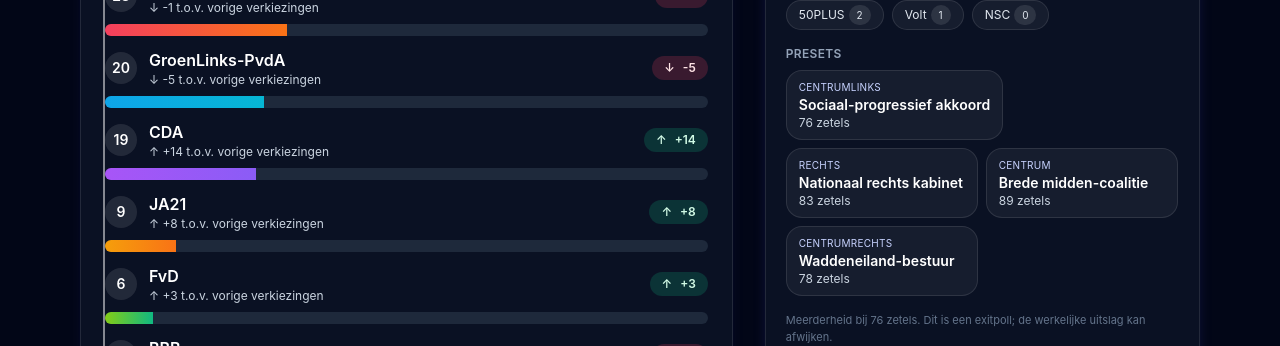
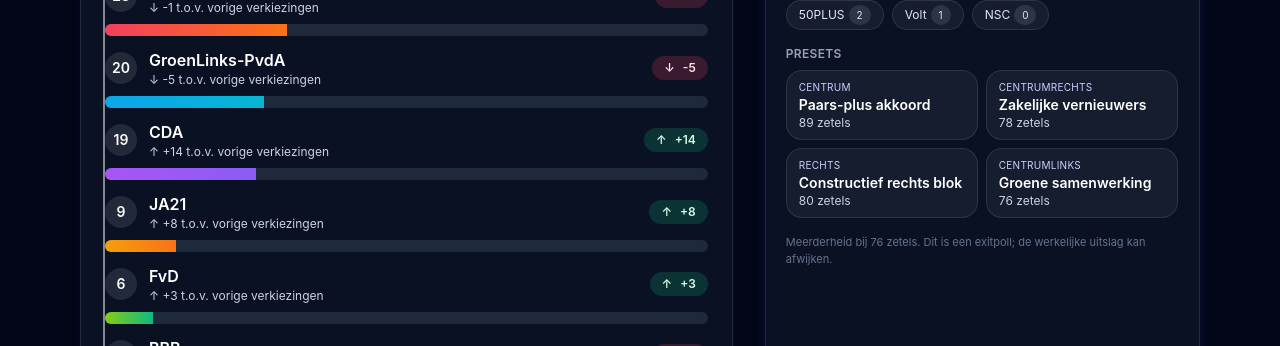
Before and after one commit to TychoLoke/StemWijzer2025, a Next.js app: page / in a window 1280 px wide. Shown: the part 802-1148 px from the top of the page. Built offline with nearby package versions, Linux system fonts and the light colour scheme; no server answers.

Commit message:
Improve coalition presets and recommendations

```diff
--- a/src/components/coalition-builder.tsx
+++ b/src/components/coalition-builder.tsx
@@ -8,29 +8,11 @@
 import { parseMajorityHint } from "@/lib/time";
 import clsx from "clsx";
 import { getPartyColor, getPartyGradient } from "@/lib/party-colors";
-
-const PRESETS: { name: string; orientation: string; parties: string[] }[] = [
-  {
-    name: "Sociaal-progressief akkoord",
-    orientation: "centrumlinks",
-    parties: ["glpvda", "d66", "cda", "sp", "pvdd", "denk", "volt"],
-  },
-  {
-    name: "Nationaal rechts kabinet",
-    orientation: "rechts",
-    parties: ["pvv", "vvd", "ja21", "cda", "bbb", "sgp"],
-  },
-  {
-    name: "Brede midden-coalitie",
-    orientation: "centrum",
-    parties: ["vvd", "d66", "cda", "glpvda"],
-  },
-  {
-    name: "Ondernemerscoalitie",
-    orientation: "centrumrechts",
-    parties: ["vvd", "d66", "cda", "ja21", "bbb"],
-  },
-];
+import {
+  FEATURED_COALITION_PRESETS,
+  PARTY_ALIGNMENT,
+  resolveBlueprint,
+} from "@/lib/coalitions";
 
 interface CoalitionBuilderProps {
   parties: PartyProjection[];
@@ -107,6 +89,60 @@
   }, [totalSeats]);
 
   const likelyCoalitions = useMemo(() => {
+    type CoalitionOption = {
+      ids: string[];
+      seats: number;
+      overhang: number;
+      label: string;
+      parties: PartyProjection[];
+      gradient: string;
+      orientation?: string;
+    };
+
+    const describeOrientation = (scores: number[]) => {
+      if (scores.length === 0) return undefined;
+      const average = scores.reduce((sum, score) => sum + score, 0) / scores.length;
+      if (average <= -2) return "Links";
+      if (average < -0.5) return "Centrumlinks";
+      if (average <= 0.5) return "Centrum";
+      if (average <= 1.5) return "Centrumrechts";
+      if (average <= 2.5) return "Rechts";
+      return "Rechts-national";
+    };
+
+    const gradientForParties = (selectedParties: PartyProjection[]) => {
+      const swatches = selectedParties
+        .map((party) => getPartyColor(party.id).primary)
+        .slice(0, 3);
+      if (swatches.length === 1) {
+        swatches.push(swatches[0]);
+      }
+      return swatches.length > 1
+        ? `linear-gradient(120deg, ${swatches.join(", ")})`
+        : swatches[0] ?? "#312e81";
+    };
+
+    const curated: CoalitionOption[] = [];
+    const seen = new Set<string>();
+
+    FEATURED_COALITION_PRESETS.forEach((blueprint) => {
+      const resolved = resolveBlueprint(blueprint, partyMap);
+      if (resolved.parties.length < 2) return;
+      if (resolved.seats < MAJORITY) return;
+      const ids = resolved.parties.map((party) => party.id);
+      const key = [...ids].sort().join(",");
+      seen.add(key);
+      curated.push({
+        ids,
+        seats: resolved.seats,
+        overhang: resolved.seats - MAJORITY,
+        label: resolved.name,
+        parties: resolved.parties,
+        orientation: resolved.orientation,
+        gradient: gradientForParties(resolved.parties),
+      });
+    });
+
     const sortedParties = [...parties].sort((a, b) => b.seats - a.seats);
 
     const combinations: { ids: string[]; seats: number }[] = [];
@@ -130,36 +166,41 @@
 
     generate(0, [], 0);
 
-    const valid = combinations
+    const fallback = combinations
       .filter((combo) => combo.seats >= MAJORITY)
       .map((combo) => {
         const comboParties = combo.ids
           .map((id) => partyMap.get(id))
           .filter((party): party is PartyProjection => Boolean(party));
-        const label = comboParties.map((party) => party?.name).join(" + ");
+        if (comboParties.length < 2) {
+          return null;
+        }
+        const alignmentScores = comboParties.map(
+          (party) => PARTY_ALIGNMENT[party.id] ?? 0
+        );
+        const spread = Math.max(...alignmentScores) - Math.min(...alignmentScores);
+        if (spread > 3) {
+          return null;
+        }
+        const key = [...combo.ids].sort().join(",");
+        if (seen.has(key)) {
+          return null;
+        }
         const seats = combo.seats;
         const overhang = seats - MAJORITY;
-        const averageColor = comboParties
-          .map((party) => getPartyColor(party.id).primary)
-          .slice(0, 3);
-        if (averageColor.length === 1) {
-          averageColor.push(averageColor[0]);
-        }
         return {
           ids: combo.ids,
           seats,
           overhang,
-          label,
+          label: comboParties.map((party) => party?.name).join(" + "),
           parties: comboParties,
-          gradient:
-            averageColor.length > 1
-              ? `linear-gradient(120deg, ${averageColor.join(", ")})`
-              : averageColor[0] ?? "#312e81",
+          orientation: describeOrientation(alignmentScores),
+          gradient: gradientForParties(comboParties),
         };
       })
-      .filter((entry) => entry.parties.length >= 2);
+      .filter((entry): entry is CoalitionOption => Boolean(entry));
 
-    valid.sort((a, b) => {
+    fallback.sort((a, b) => {
       const diffA = a.overhang;
       const diffB = b.overhang;
       if (diffA !== diffB) {
@@ -171,7 +212,12 @@
       return b.seats - a.seats;
     });
 
-    return valid.slice(0, 4);
+    const availableSlots = Math.max(0, 4 - curated.length);
+    const combined = availableSlots > 0
+      ? [...curated, ...fallback.slice(0, availableSlots)]
+      : curated.slice(0, 4);
+
+    return combined.slice(0, 4);
   }, [parties, partyMap]);
 
   const toggleParty = useCallback(
@@ -395,8 +441,15 @@
                     aria-hidden
                   />
                   <div className="relative flex flex-col gap-2">
-                    <div className="flex items-center justify-between">
-                      <p className="text-sm font-semibold text-white">{coalition.label}</p>
+                    <div className="flex items-start justify-between gap-3">
+                      <div className="space-y-0.5">
+                        {coalition.orientation && (
+                          <p className="text-[11px] font-semibold uppercase tracking-wide text-indigo-200">
+                            {coalition.orientation}
+                          </p>
+                        )}
+                        <p className="text-sm font-semibold text-white">{coalition.label}</p>
+                      </div>
                       <span className="rounded-full bg-slate-900/70 px-2 py-1 text-xs font-semibold text-white/90">
                         {coalition.seats} zetels
                       </span>
@@ -510,7 +563,7 @@
               Sneltoetsen om populaire scenario&apos;s te laden.
             </p>
             <div className="mt-4 grid gap-3 sm:grid-cols-2">
-              {PRESETS.map((preset) => {
+              {FEATURED_COALITION_PRESETS.map((preset) => {
                 const seats = preset.parties.reduce(
                   (sum, id) => sum + (partyMap.get(id)?.seats ?? 0),
                   0,
--- a/src/components/mini-coalition.tsx
+++ b/src/components/mini-coalition.tsx
@@ -3,34 +3,12 @@
 import { useMemo, useState } from "react";
 import { PartyProjection } from "@/types/poll";
 import clsx from "clsx";
+import { FEATURED_COALITION_PRESETS } from "@/lib/coalitions";
 
 interface MiniCoalitionProps {
   parties: PartyProjection[];
   majority: number;
 }
-
-const MINI_PRESETS: { name: string; orientation: string; parties: string[] }[] = [
-  {
-    name: "Sociaal-progressief akkoord",
-    orientation: "centrumlinks",
-    parties: ["glpvda", "d66", "cda", "sp", "pvdd", "denk", "volt"],
-  },
-  {
-    name: "Nationaal rechts kabinet",
-    orientation: "rechts",
-    parties: ["pvv", "vvd", "ja21", "cda", "bbb", "sgp"],
-  },
-  {
-    name: "Brede midden-coalitie",
-    orientation: "centrum",
-    parties: ["vvd", "d66", "cda", "glpvda"],
-  },
-  {
-    name: "Waddeneiland-bestuur",
-    orientation: "centrumrechts",
-    parties: ["d66", "cda", "vvd", "ja21"],
-  },
-];
 
 export function MiniCoalition({ parties, majority }: MiniCoalitionProps) {
   const [selectedIds, setSelectedIds] = useState<string[]>([]);
@@ -111,7 +89,7 @@
       <div className="space-y-2 text-xs text-slate-300">
         <p className="font-semibold uppercase tracking-wide text-slate-400">Presets</p>
         <div className="flex flex-wrap gap-2">
-          {MINI_PRESETS.map((preset) => {
+          {FEATURED_COALITION_PRESETS.map((preset) => {
             const seats = preset.parties.reduce(
               (sum, id) => sum + (partyMap.get(id)?.seats ?? 0),
               0,
--- /dev/null
+++ b/src/lib/coalitions.ts
@@ -0,0 +1,71 @@
+import { PartyProjection } from "@/types/poll";
+
+export interface CoalitionBlueprint {
+  id: string;
+  name: string;
+  orientation: string;
+  parties: string[];
+}
+
+export const FEATURED_COALITION_PRESETS: CoalitionBlueprint[] = [
+  {
+    id: "purple-plus",
+    name: "Paars-plus akkoord",
+    orientation: "Centrum",
+    parties: ["d66", "vvd", "cda", "glpvda"],
+  },
+  {
+    id: "modern-vernieuwers",
+    name: "Zakelijke vernieuwers",
+    orientation: "Centrumrechts",
+    parties: ["d66", "vvd", "cda", "ja21"],
+  },
+  {
+    id: "constructief-rechts",
+    name: "Constructief rechts blok",
+    orientation: "Rechts",
+    parties: ["pvv", "vvd", "cda", "ja21", "bbb"],
+  },
+  {
+    id: "groene-samenwerking",
+    name: "Groene samenwerking",
+    orientation: "Centrumlinks",
+    parties: ["glpvda", "d66", "cda", "sp", "pvdd", "denk", "volt"],
+  },
+];
+
+export const PARTY_ALIGNMENT: Record<string, number> = {
+  glpvda: -3,
+  sp: -3,
+  pvdd: -2,
+  denk: -2,
+  volt: -1,
+  d66: 0,
+  cu: 0,
+  "50plus": 0,
+  cda: 1,
+  nsc: 1,
+  bbb: 1,
+  vvd: 2,
+  ja21: 3,
+  sgp: 3,
+  pvv: 4,
+  fvd: 4,
+};
+
+export function resolveBlueprint(
+  blueprint: CoalitionBlueprint,
+  partyMap: Map<string, PartyProjection>
+) {
+  const parties = blueprint.parties
+    .map((id) => partyMap.get(id))
+    .filter((party): party is PartyProjection => Boolean(party));
+
+  const seats = parties.reduce((sum, party) => sum + party.seats, 0);
+
+  return {
+    ...blueprint,
+    parties,
+    seats,
+  };
+}
```
